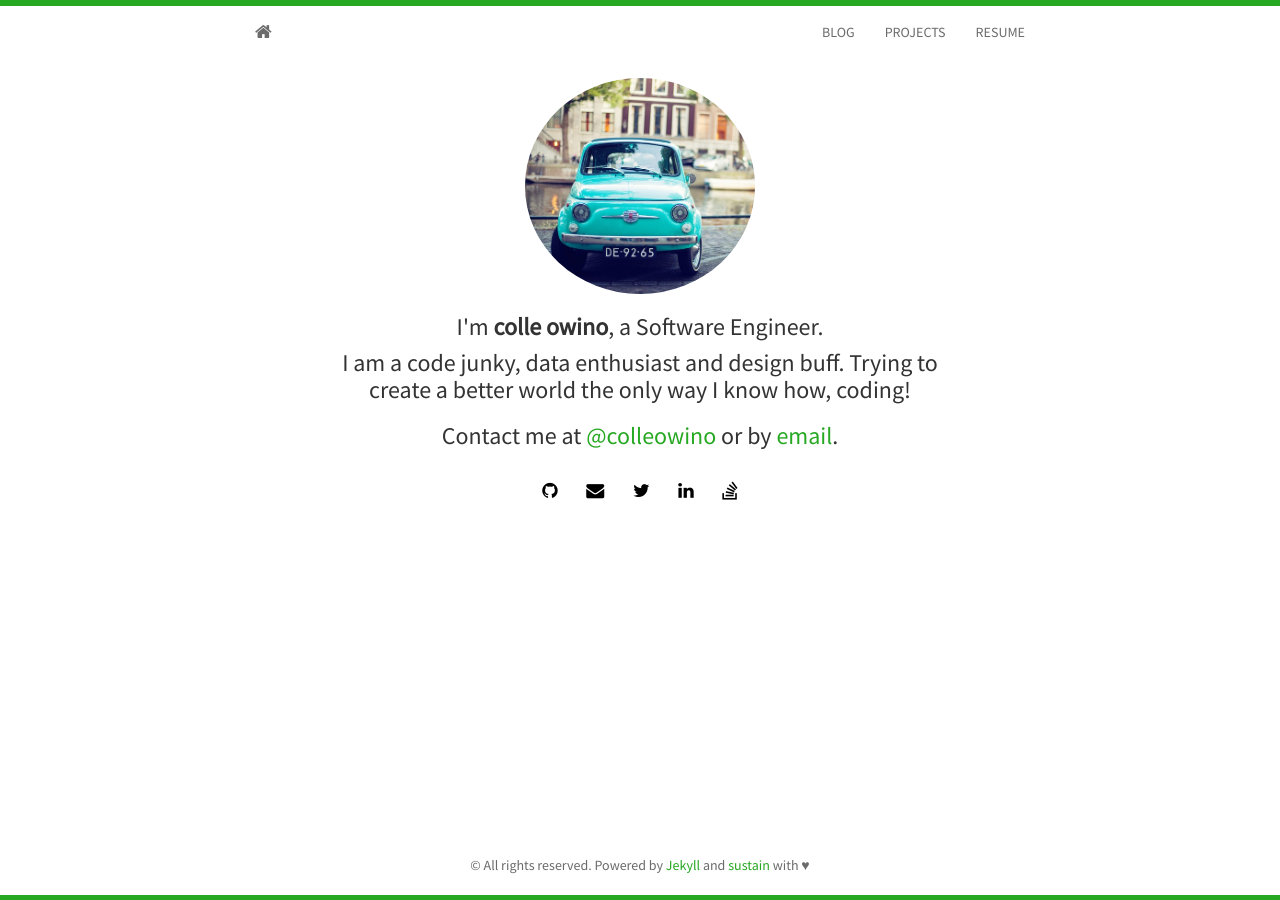
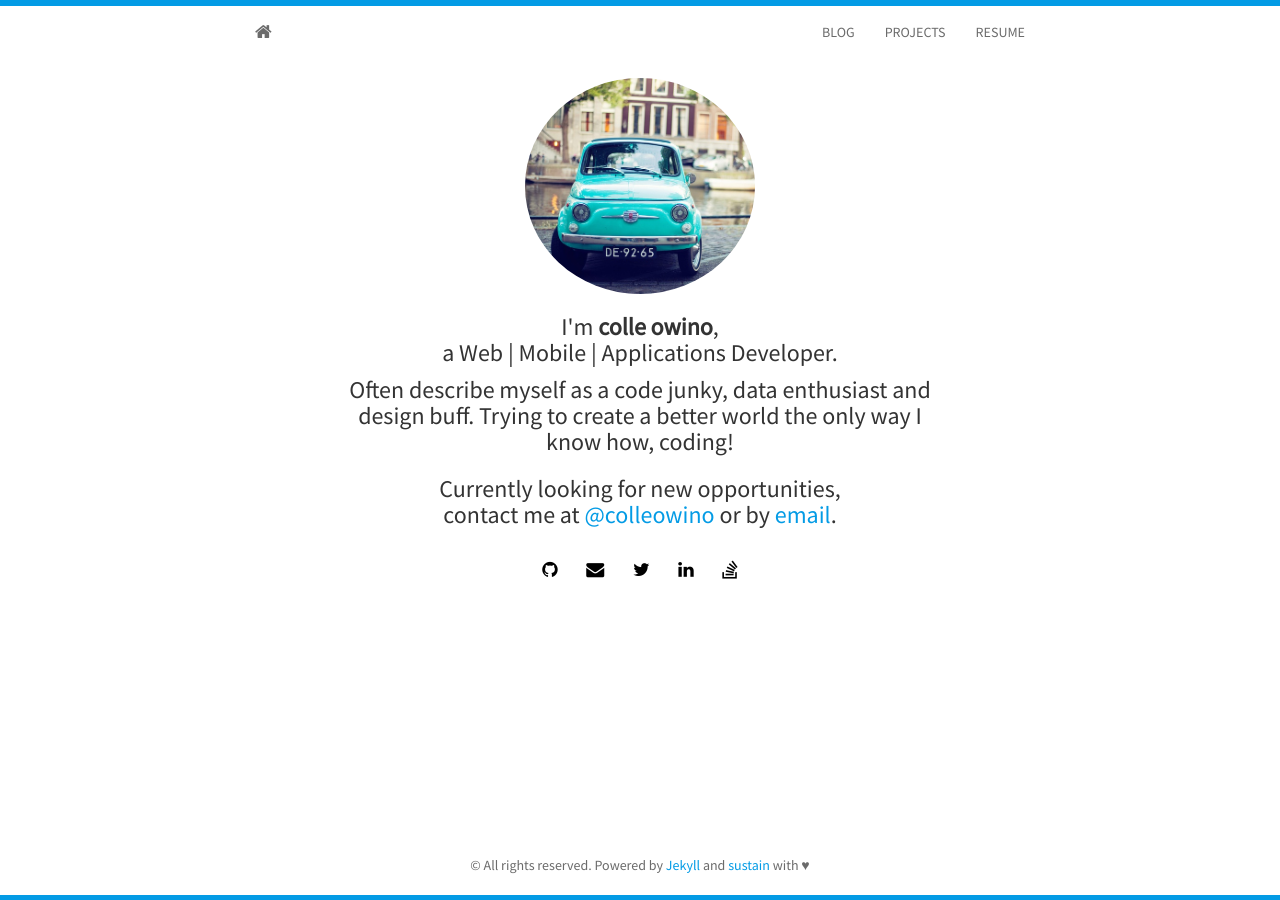
Before and after one commit to colleowino/colleowino.github.io, a Jekyll site: the page built from index.html, in a window 1280 px wide. Built offline with Jekyll 4.4.1, drawn with Linux system fonts in a browser that asks for light colours; nearby versions of some CDN libraries; the list of posts is cut into pages by our own code.

```diff
--- a/_config.yml
+++ b/_config.yml
@@ -1,6 +1,6 @@
 ## Site settings title: Kole
 description: > # this means to ignore newlines until "baseurl:"
-  I am a code junky, data enthusiast and design buff.
+  Often describe myself as a code junky, data enthusiast and design buff.
   Trying to create a better world the only way I know how, coding!
 baseurl: "" # the subpath of your site, e.g. /blog/
 url: "http://colleowino.github.io"
@@ -9,6 +9,8 @@
 facebook_username:  colleowino
 header-img: img/home-new.jpg
 title: "colleowino"
+job: Web | Mobile | Applications Developer
+ask: Currently looking for new opportunities
 tagline: "ship it, now!"
 avatar: profile.jpg
 email: colleowino@gmail.com
--- a/index.html
+++ b/index.html
@@ -7,9 +7,9 @@
     <div class="avatar">
     <img class="img-circle" src="{{ site.baseurl }}static/img/{{ site.avatar }}" alt="Responsive image">
     </div>
-    <h3>I'm <strong>{{ site.author.name }}</strong>, a Software Engineer.</h3>
+    <h3>I'm <strong>{{ site.author.name }}</strong>, </br> a {{ site.job }}.</h3>
     <h3 class="describe">{{ site.description }}</h3>
-    <h3>Contact me at <a href="http://twitter.com/{{ site.twitter_username }}">@{{ site.twitter_username }}</a> or by <a href="mailto:{{ site.email }}">email</a>.</h3>
+    <h3> {{ site.ask }}, </br> contact me at <a href="http://twitter.com/{{ site.twitter_username }}">@{{ site.twitter_username }}</a> or by <a href="mailto:{{ site.email }}">email</a>.</h3>
     {% include social.html %}
   </div>
 </section>
--- a/static/css/main.css
+++ b/static/css/main.css
@@ -6,7 +6,7 @@
   background-color: #fff;
   font-family: 'Source Sans Pro', sans-serif;
   /* The html and body elements cannot have any padding or margin. */
-  border-top: 3px solid #27A822;
+  border-top: 3px solid #039be5;
 }
 /* Wrapper for page content to push down footer */
 #wrap {
@@ -96,7 +96,7 @@
   margin: 20px 0;
 }
 .container a {
-  color: #27A822;
+  color: #039be5;
 }
 .container a:hover {
   color: #267723;
@@ -183,7 +183,7 @@
 	color: #6b6b6b;
 }
 div.footer{
-  border-bottom: 5px solid #27A822;;
+  border-bottom: 5px solid #039be5;
 }
 /* Set the fixed height of the footer here */
 /*.footer {
```
Also changed, not shown: blog.html (+22 -41 lines).
